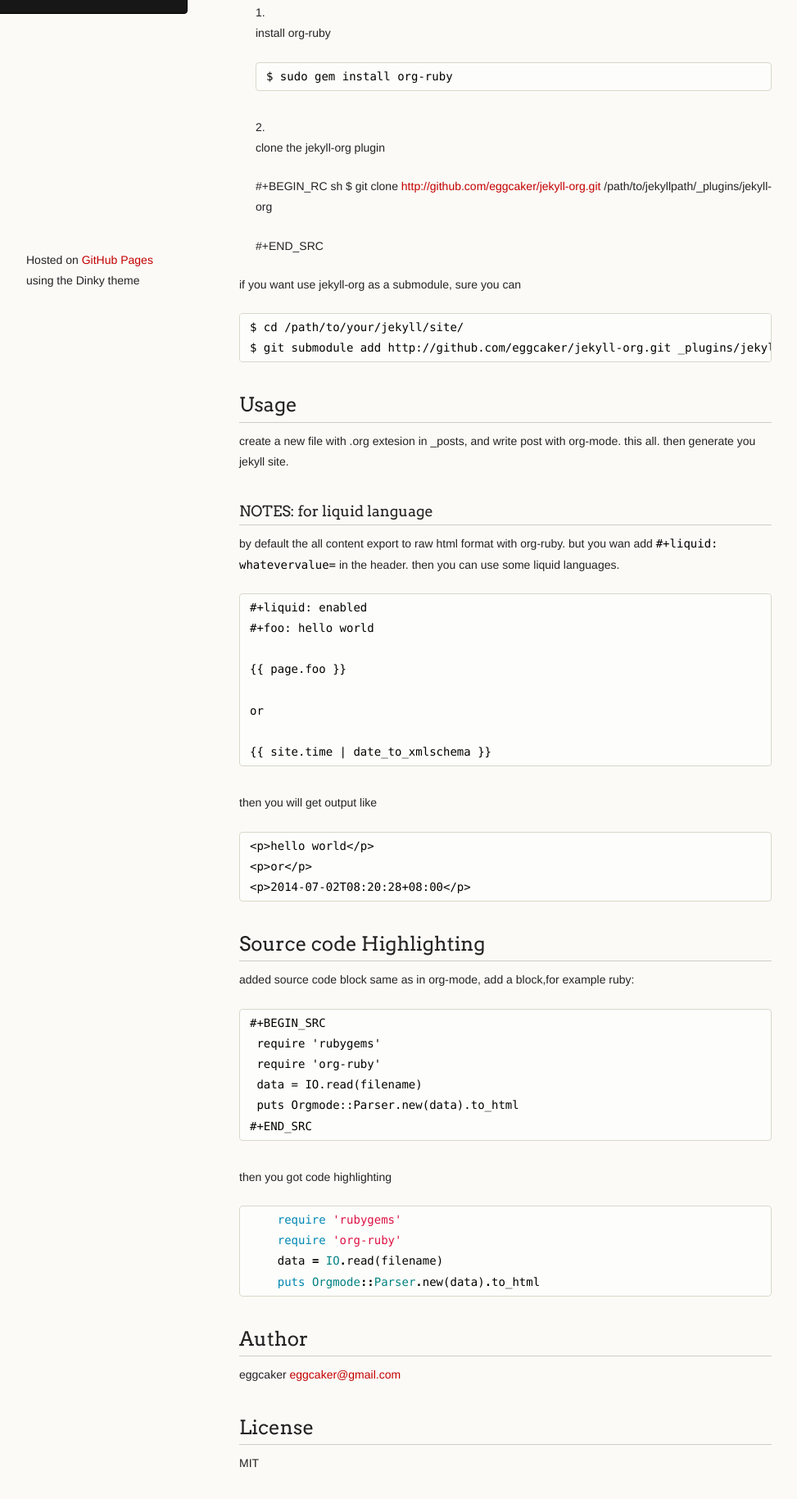
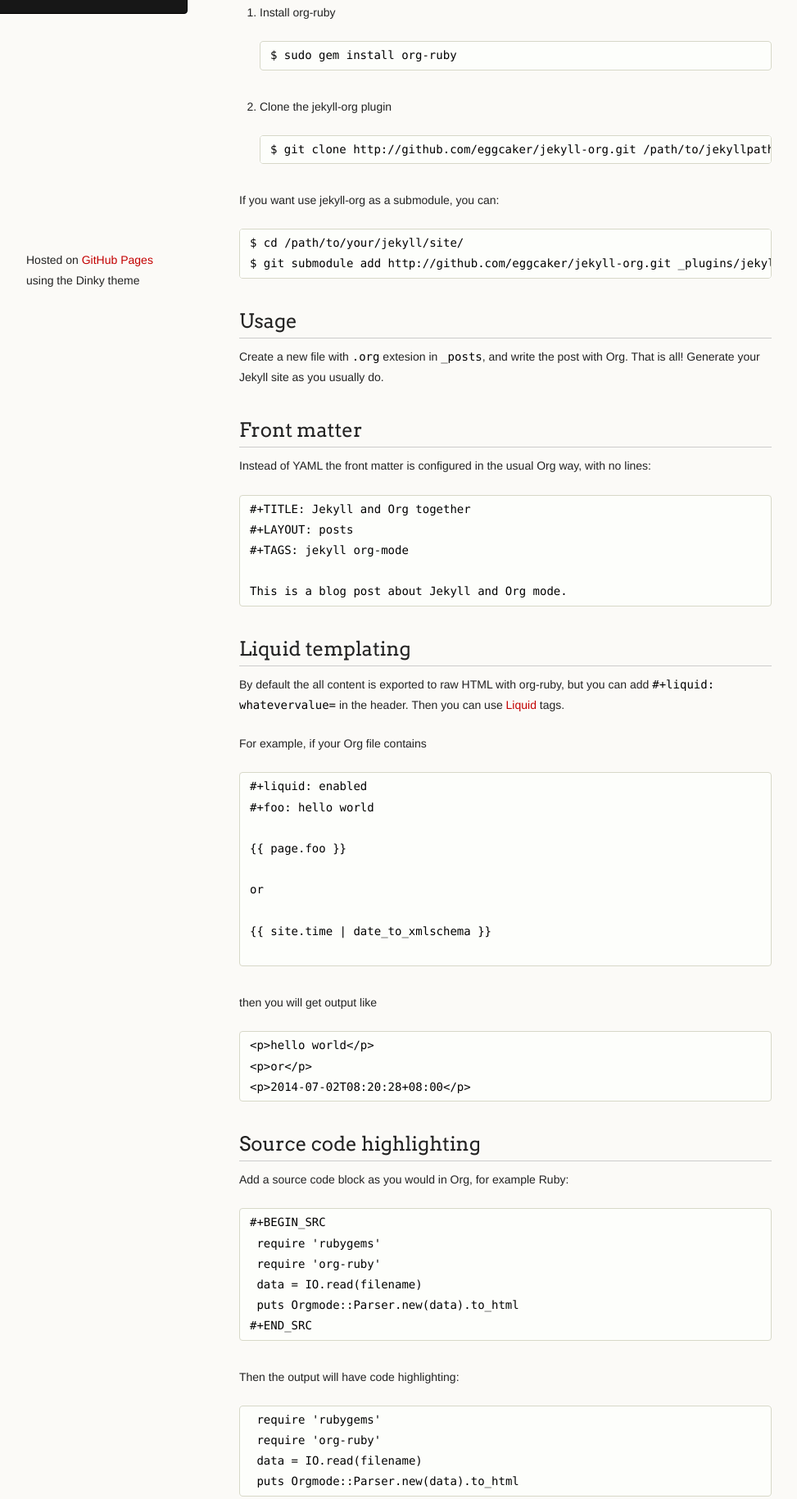
Before and after one commit to eggcaker/jekyll-org, a plain HTML site: page index.html in a window 1280 px wide. Shown: the part 413-2242 px from the top of the page at 82% size, without its empty margins (18-991 px from the left). Drawn offline with Linux system fonts and the light colour scheme.

```diff
--- a/index.html
+++ b/index.html
@@ -31,57 +31,73 @@
       </header>
       <section>
         <h1>
-<a name="jekyll-org" class="anchor" href="#jekyll-org"><span class="octicon octicon-link"></span></a>jekyll-org</h1>
+<a id="jekyll-org" class="anchor" href="#jekyll-org" aria-hidden="true"><span class="octicon octicon-link"></span></a>jekyll-org</h1>
 
 <h2>
-<a name="overview" class="anchor" href="#overview"><span class="octicon octicon-link"></span></a>Overview</h2>
+<a id="overview" class="anchor" href="#overview" aria-hidden="true"><span class="octicon octicon-link"></span></a>Overview</h2>
 
-<p>This plugin adds org-mode support to Jekyll. it renders the
-org-mode file in posts and pages.</p>
+<p>This plugin adds <a href="http://orgmode.org/">Org mode</a> support to
+<a href="http://jekyllrb.com">Jekyll</a> and lets you write posts and pages in Org.</p>
 
 <h2>
-<a name="requirements" class="anchor" href="#requirements"><span class="octicon octicon-link"></span></a>Requirements</h2>
+<a id="requirements" class="anchor" href="#requirements" aria-hidden="true"><span class="octicon octicon-link"></span></a>Requirements</h2>
 
 <ul>
 <li>  Jekyll</li>
 <li>  org-ruby</li>
-</ul><h2>
-<a name="installation" class="anchor" href="#installation"><span class="octicon octicon-link"></span></a>Installation</h2>
+</ul>
+
+<h2>
+<a id="installation" class="anchor" href="#installation" aria-hidden="true"><span class="octicon octicon-link"></span></a>Installation</h2>
 
 <ol>
 <li>
-<p>install org-ruby</p>
+<p>Install org-ruby</p>
 
-<pre><code>$ sudo gem install org-ruby
-</code></pre>
+<div class="highlight highlight-bash"><pre>$ sudo gem install org-ruby</pre></div>
 </li>
 <li>
-<p>clone the jekyll-org plugin</p>
+<p>Clone the jekyll-org plugin</p>
 
-<p>#+BEGIN_RC sh
-$ git clone <a href="http://github.com/eggcaker/jekyll-org.git">http://github.com/eggcaker/jekyll-org.git</a> /path/to/jekyllpath/_plugins/jekyll-org</p>
+<div class="highlight highlight-bash"><pre>$ git clone http://github.com/eggcaker/jekyll-org.git /path/to/jekyllpath/_plugins/jekyll-org</pre></div>
+</li>
+</ol>
 
-<p>#+END_SRC</p>
-</li>
-</ol><p>if you want use jekyll-org as a submodule, sure you can </p>
+<p>If you want use jekyll-org as a submodule, you can:</p>
 
-<pre><code>$ cd /path/to/your/jekyll/site/
-$ git submodule add http://github.com/eggcaker/jekyll-org.git _plugins/jekyll-org
+<div class="highlight highlight-bash"><pre>$ <span class="pl-s3">cd</span> /path/to/your/jekyll/site/
+$ git submodule add http://github.com/eggcaker/jekyll-org.git _plugins/jekyll-org</pre></div>
+
+<h2>
+<a id="usage" class="anchor" href="#usage" aria-hidden="true"><span class="octicon octicon-link"></span></a>Usage</h2>
+
+<p>Create a new file with <code>.org</code> extesion in <code>_posts</code>, and write the post
+with Org. That is all! Generate your Jekyll site as you usually do.</p>
+
+<h2>
+<a id="front-matter" class="anchor" href="#front-matter" aria-hidden="true"><span class="octicon octicon-link"></span></a>Front matter</h2>
+
+<p>Instead of YAML the front matter is configured in the usual Org way,
+with no lines:</p>
+
+<pre lang="example"><code>#+TITLE: Jekyll and Org together
+#+LAYOUT: posts
+#+TAGS: jekyll org-mode
+
+This is a blog post about Jekyll and Org mode.
 </code></pre>
 
 <h2>
-<a name="usage" class="anchor" href="#usage"><span class="octicon octicon-link"></span></a>Usage</h2>
+<a id="liquid-templating" class="anchor" href="#liquid-templating" aria-hidden="true"><span class="octicon octicon-link"></span></a>Liquid templating</h2>
 
-<p>create a new file with .org extesion in _posts, and write post with org-mode. this all.
-then generate you jekyll site.</p>
+<p>By default the all content is exported to raw HTML with org-ruby, but
+you can add <code>#+liquid: whatevervalue=</code> in the header. Then you can use
+<a href="http://docs.shopify.com/themes/liquid-documentation/basics">Liquid</a>
+tags.</p>
 
-<h3>
-<a name="notes-for-liquid-language" class="anchor" href="#notes-for-liquid-language"><span class="octicon octicon-link"></span></a>NOTES: for liquid language</h3>
+<p>For example, if your Org file contains</p>
 
-<p>by default the all content export to raw html format with org-ruby. but you wan add <code>#+liquid: whatevervalue=</code>
-in the header.  then you can use some liquid languages. </p>
-
-<pre><code>#+liquid: enabled
+<pre lang="example"><code>#+liquid: enabled
 #+foo: hello world
 
 {{ page.foo }}
@@ -89,21 +105,22 @@ in the header.  then you can use some liquid languages. </p>
 or
 
 {{ site.time | date_to_xmlschema }}
+
 </code></pre>
 
-<p>then you will get output like </p>
+<p>then you will get output like</p>
 
-<pre><code>&lt;p&gt;hello world&lt;/p&gt;
+<pre lang="example"><code>&lt;p&gt;hello world&lt;/p&gt;
 &lt;p&gt;or&lt;/p&gt;
 &lt;p&gt;2014-07-02T08:20:28+08:00&lt;/p&gt;
 </code></pre>
 
 <h2>
-<a name="source-code-highlighting" class="anchor" href="#source-code-highlighting"><span class="octicon octicon-link"></span></a>Source code Highlighting</h2>
+<a id="source-code-highlighting" class="anchor" href="#source-code-highlighting" aria-hidden="true"><span class="octicon octicon-link"></span></a>Source code highlighting</h2>
 
-<p>added source code block same as in org-mode, add a block,for example ruby: </p>
+<p>Add a source code block as you would in Org, for example Ruby:</p>
 
-<pre><code>#+BEGIN_SRC
+<pre lang="example"><code>#+BEGIN_SRC
  require 'rubygems'
  require 'org-ruby'
  data = IO.read(filename)
@@ -111,21 +128,20 @@ or
 #+END_SRC
 </code></pre>
 
-<p>then  you got code highlighting </p>
+<p>Then the output will have code highlighting:</p>
 
-<div class="highlight highlight-ruby"><pre>    <span class="nb">require</span> <span class="s1">'rubygems'</span>
-    <span class="nb">require</span> <span class="s1">'org-ruby'</span>
-    <span class="n">data</span> <span class="o">=</span> <span class="no">IO</span><span class="o">.</span><span class="n">read</span><span class="p">(</span><span class="n">filename</span><span class="p">)</span>
-    <span class="nb">puts</span> <span class="no">Orgmode</span><span class="o">::</span><span class="no">Parser</span><span class="o">.</span><span class="n">new</span><span class="p">(</span><span class="n">data</span><span class="p">)</span><span class="o">.</span><span class="n">to_html</span>
-</pre></div>
+<div class="highlight highlight-ruby"><pre> <span class="pl-k">require</span> <span class="pl-s1"><span class="pl-pds">'</span>rubygems<span class="pl-pds">'</span></span>
+ <span class="pl-k">require</span> <span class="pl-s1"><span class="pl-pds">'</span>org-ruby<span class="pl-pds">'</span></span>
+ data <span class="pl-k">=</span> <span class="pl-s3">IO</span>.read(filename)
+ puts <span class="pl-s3">Orgmode</span>::<span class="pl-s3">Parser</span>.<span class="pl-k">new</span>(data).to_html</pre></div>
 
 <h2>
-<a name="author" class="anchor" href="#author"><span class="octicon octicon-link"></span></a>Author</h2>
+<a id="author" class="anchor" href="#author" aria-hidden="true"><span class="octicon octicon-link"></span></a>Author</h2>
 
-<p>eggcaker <a href="mailto:eggcaker@gmail.com">eggcaker@gmail.com</a></p>
+<p>eggcaker &lt;<a href="mailto:eggcaker@gmail.com">eggcaker@gmail.com</a>&gt;</p>
 
 <h2>
-<a name="license" class="anchor" href="#license"><span class="octicon octicon-link"></span></a>License</h2>
+<a id="license" class="anchor" href="#license" aria-hidden="true"><span class="octicon octicon-link"></span></a>License</h2>
 
 <p>MIT</p>
       </section>
--- a/stylesheets/styles.css
+++ b/stylesheets/styles.css
@@ -98,13 +98,15 @@ strong {
 }
 
 ul {
-  list-style: inside;
+  list-style-position: inside;
+  list-style: disc;
   padding-left: 25px;
 }
 
 ol {
-  list-style: decimal inside;
-  padding-left: 20px;
+  list-style-position: inside;
+  list-style: decimal;
+  padding-left: 25px;
 }
 
 blockquote {
```
Also changed, not shown: params.json (+1 -1 lines), images/arrow-down.png, images/octocat-small.png.
